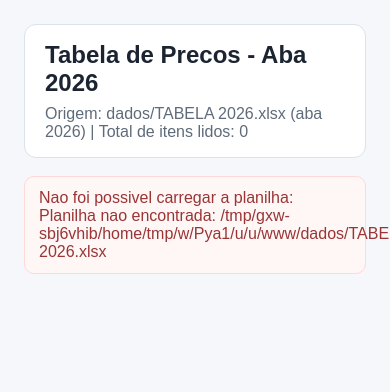
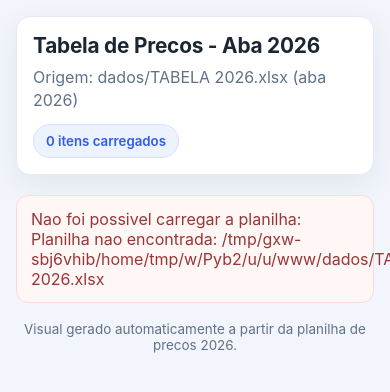
Before and after one commit to PSS84/DTClaude, a Flask app: page /guarani/precos in a window 390 px wide; the page is wider, and only the part inside the window is pictured. Shown: the top 392 px of that part. Run offline with Flask 3, Linux system fonts and the light colour scheme.

Commit message:
Improve Guarani pricing page visual design.
Refine layout with cleaner cards, spacing, responsive table behavior, and improved readability for Render viewing.

Made-with: Cursor

```diff
--- a/guarani/templates/precos_2026.html
+++ b/guarani/templates/precos_2026.html
@@ -7,89 +7,152 @@
   <style>
     :root {
       color-scheme: light;
-      --bg: #f5f7fb;
+      --bg: #f2f5fb;
       --card: #ffffff;
-      --line: #dbe2ea;
-      --text: #1b2430;
-      --muted: #5f6b7a;
-      --accent: #2557d6;
+      --line: #e5eaf3;
+      --text: #1a2634;
+      --muted: #607187;
+      --accent: #2f5be7;
+      --accent-soft: #edf2ff;
+      --shadow: 0 10px 30px rgba(31, 54, 102, 0.08);
     }
     body {
       margin: 0;
-      font-family: Arial, sans-serif;
+      font-family: "Inter", "Segoe UI", Roboto, Arial, sans-serif;
       background: var(--bg);
       color: var(--text);
     }
     .container {
-      max-width: 1200px;
+      max-width: 1260px;
       margin: 0 auto;
-      padding: 24px;
+      padding: 28px;
     }
     .header {
       background: var(--card);
       border: 1px solid var(--line);
-      border-radius: 12px;
-      padding: 16px 20px;
-      margin-bottom: 18px;
+      border-radius: 16px;
+      padding: 20px 22px;
+      margin-bottom: 20px;
+      box-shadow: var(--shadow);
+      display: flex;
+      align-items: flex-start;
+      justify-content: space-between;
+      gap: 12px;
+      flex-wrap: wrap;
     }
     h1 {
       margin: 0 0 8px;
-      font-size: 1.5rem;
+      font-size: 1.55rem;
+      letter-spacing: -0.01em;
     }
     .muted {
       color: var(--muted);
       margin: 0;
+      line-height: 1.45;
+    }
+    .badge {
+      background: var(--accent-soft);
+      color: var(--accent);
+      border: 1px solid #d7e0ff;
+      border-radius: 999px;
+      padding: 8px 12px;
+      font-size: 0.83rem;
+      font-weight: 600;
+      white-space: nowrap;
     }
     .section-card {
       background: var(--card);
       border: 1px solid var(--line);
-      border-radius: 12px;
+      border-radius: 16px;
       overflow: hidden;
-      margin-bottom: 18px;
+      margin-bottom: 20px;
+      box-shadow: var(--shadow);
     }
     .section-title {
       margin: 0;
-      padding: 12px 16px;
-      font-size: 1.05rem;
-      background: #eef3ff;
+      padding: 14px 18px;
+      font-size: 1.02rem;
+      font-weight: 700;
+      background: linear-gradient(0deg, #f3f6ff, #f8faff);
       border-bottom: 1px solid var(--line);
       color: var(--accent);
+    }
+    .table-wrap {
+      overflow-x: auto;
     }
     table {
       width: 100%;
       border-collapse: collapse;
+      min-width: 980px;
     }
     th, td {
       border-bottom: 1px solid var(--line);
       text-align: left;
-      padding: 10px 12px;
+      padding: 11px 12px;
       vertical-align: top;
-      font-size: 0.92rem;
+      font-size: 0.9rem;
+      line-height: 1.45;
     }
     th {
-      background: #f8fafd;
+      background: #f8faff;
       position: sticky;
       top: 0;
+      z-index: 1;
+      color: #32465a;
+      font-size: 0.8rem;
+      text-transform: uppercase;
+      letter-spacing: 0.03em;
+    }
+    tbody tr:nth-child(even) {
+      background: #fcfdff;
+    }
+    tbody tr:hover {
+      background: #f3f7ff;
     }
     tr.subtitulo td {
       font-weight: bold;
-      color: #2f3c4f;
-      background: #fbfcff;
+      color: #2f3f55;
+      background: #f7f9ff !important;
     }
     .no-data {
       background: #fff6f6;
       border: 1px solid #ffd8d8;
       color: #9a3535;
-      border-radius: 10px;
-      padding: 12px 14px;
+      border-radius: 12px;
+      padding: 13px 14px;
+      margin-bottom: 16px;
+    }
+    .footer-note {
+      color: var(--muted);
+      font-size: 0.84rem;
+      text-align: center;
+      margin-top: 18px;
+    }
+    @media (max-width: 768px) {
+      .container {
+        padding: 16px;
+      }
+      h1 {
+        font-size: 1.3rem;
+      }
+      .header {
+        padding: 16px;
+        border-radius: 14px;
+      }
+      .section-card {
+        border-radius: 14px;
+      }
     }
   </style>
 </head>
 <body>
   <div class="container">
     <div class="header">
+      <div>
         <h1>Tabela de Precos - Aba 2026</h1>
-      <p class="muted">Origem: {{ planilha_relativa }} | Total de itens lidos: {{ total_itens }}</p>
+        <p class="muted">Origem: {{ planilha_relativa }}</p>
+      </div>
+      <div class="badge">{{ total_itens }} itens carregados</div>
     </div>
 
     {% if erro %}
@@ -99,6 +162,7 @@
     {% for secao in secoes %}
       <section class="section-card">
         <h2 class="section-title">{{ secao.titulo }}</h2>
+        <div class="table-wrap">
           <table>
             <thead>
               <tr>
@@ -123,8 +187,10 @@
               {% endfor %}
             </tbody>
           </table>
+        </div>
       </section>
     {% endfor %}
+    <p class="footer-note">Visual gerado automaticamente a partir da planilha de precos 2026.</p>
   </div>
 </body>
 </html>
```
Lines whose indentation alone changed are shown as unchanged.
